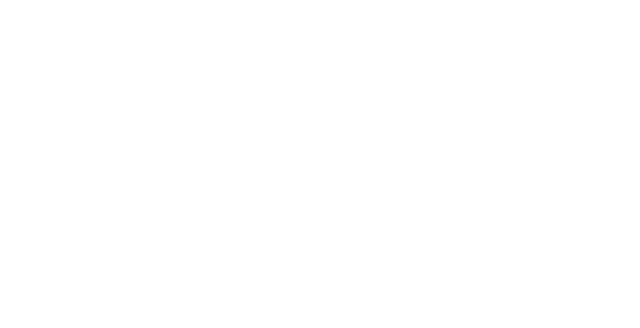
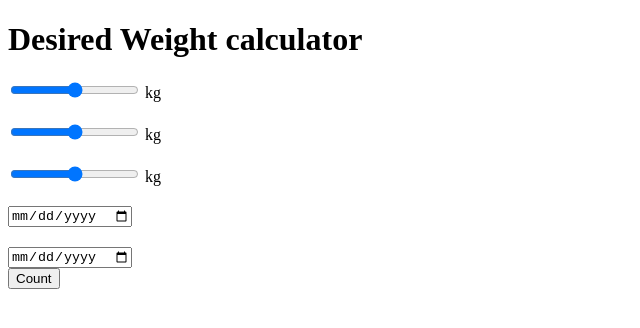
Before and after one commit to MateuszSzczukiewicz/Desired-Weight-CalculatorJS, a plain HTML site: page index.html in a window 1280 px wide. Shown: the whole page, without its empty margins (0-640 px from the left). Drawn offline with Linux system fonts and the light colour scheme.

Commit message:
Add html

```diff
--- a/index.html
+++ b/index.html
@@ -9,8 +9,46 @@
   <link rel="stylesheet" href="style.css">
 </head>
 <body>
+  <main class="calc">
+    <h1 class="calc__header">Desired Weight calculator</h1>
+    <main class="calc__main">
+      <section class="calc__initial">
+        <label>
+          <h2 class="calc__title"></h2>
+          <input class="calc__input" id="calc-initial" type="range" value="80" min="30" max="130">
+          <span id="calc__initial-span">kg</span>
+        </label>
+      </section>
+      <section class="calc__desired">
+        <label>
+          <h2 class="calc__title"></h2>
+          <input class="calc__input" id="calc-desired" type="range" value="80" min="30" max="130">
+          <span id="calc__desired-span">kg</span>
+        </label>
+      </section>
+      <section class="calc__height">
+        <label>
+          <h2 class="calc__title"></h2>
+          <input class="calc__input" id="calc-height" type="range" value="170" min="120" max="220">
+          <span id="calc__height-span">kg</span>
+        </label>
+      </section>
+      <section class="calc__start">
+        <label>
+          <h2 class="calc__title"></h2>
+          <input class="calc__input" id="calc-start" type="date">
+        </label>
+      </section>
+      <section class="calc__end">
+        <label>
+          <h2 class="calc__title"></h2>
+          <input class="calc__input" id="calc-end" type="date">
+        </label>
+      </section>
+      <button class="calc__count" id="calc-count">Count</button>
+    </main>
+  </main>
 
-
-<script src="app.js"></script>
+  <script src="app.js"></script>
 </body>
 </html>
```
